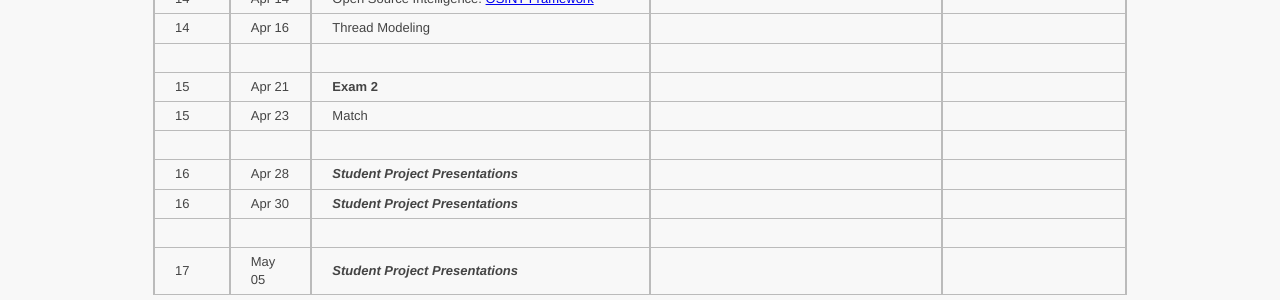
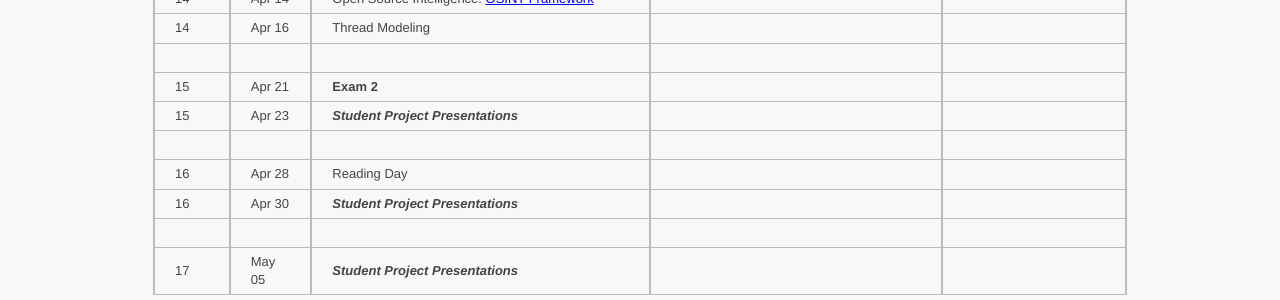
Before and after one commit to ycpcs/cs335-spring2026, a Jekyll site: the page built from schedule/index.md, in a window 1280 px wide. Shown: the part 1690-1990 px from the top of the page. Built offline with Jekyll 4.4.1, drawn with Linux system fonts in a browser that asks for light colours.

Commit message:
update schedule

```diff
--- a/schedule/index.md
+++ b/schedule/index.md
@@ -53,9 +53,9 @@ IS: <a href="https://ycp.textbookx.com/book/Internet-Security-A-HandsOn-Approach
 > 14 | Apr 16 | Thread Modeling | |
 > | | | |
 > 15 | Apr 21 | __Exam 2__ | |
-> 15 | Apr 23 | Match | |
+> 15 | Apr 23 | *__Student Project Presentations__* | |
 > | | | |
-> 16 | Apr 28 | *__Student Project Presentations__* | |
+> 16 | Apr 28 | Reading Day | |
 > 16 | Apr 30 | *__Student Project Presentations__* | |
 > | | | |
 > 17 | May 05 | *__Student Project Presentations__* | |
```
